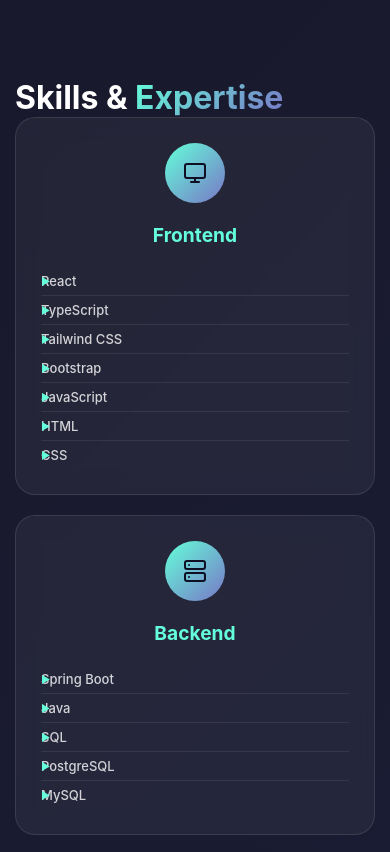
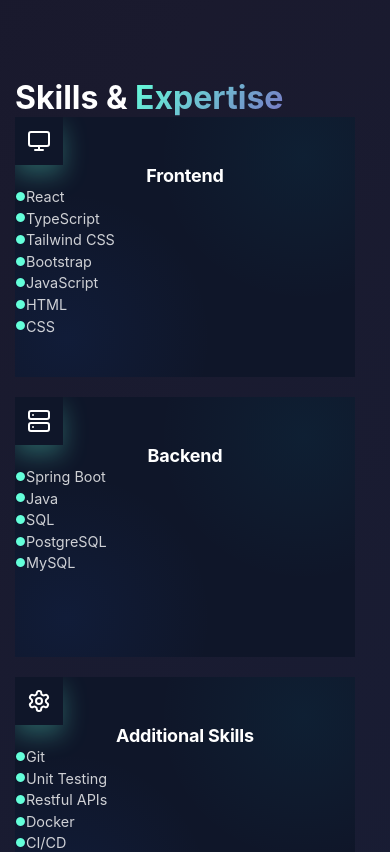
Before and after one commit to mmj05/portfolio, a React (Create React App) app: page / in a window 390 px wide. Shown: the part 2805-3657 px from the top of the page. Built offline with nearby package versions, Linux system fonts and the light colour scheme.

Commit message:
Enhance SkillCard styles: update background gradients, padding, and dimensions for improved aesthetics, refine hover effects, and implement responsive design adjustments for better mobile compatibility.

```diff
--- a/src/components/SkillCard/SkillCard.css
+++ b/src/components/SkillCard/SkillCard.css
@@ -1,30 +1,70 @@
 .skill-card {
-  padding: 30px;
+  background:
+    radial-gradient(circle at 15% 85%, rgba(37, 99, 235, 0.08) 0%, transparent 40%),
+    radial-gradient(circle at 85% 15%, rgba(6, 182, 212, 0.06) 0%, transparent 40%),
+    rgba(15, 23, 42, 0.95);
+  backdrop-filter: blur(12px);
+  border: 1px solid var(--glass-border);
+  border-radius: var(--radius-xl);
+  box-shadow: var(--shadow-lg);
+  padding: var(--space-2xl);
   text-align: center;
-  min-height: 320px;
+  min-height: 360px;
   display: flex;
   flex-direction: column;
   flex: 1;
-  max-width: 300px;
+  width: 340px;
+  transition: var(--transition-smooth);
+  position: relative;
+  overflow: hidden;
+}
+
+.skill-card:hover {
+  transform: translateY(-6px);
+  box-shadow: var(--shadow-xl);
+  border-color: rgba(37, 99, 235, 0.3);
+  background:
+    radial-gradient(circle at 15% 85%, rgba(37, 99, 235, 0.12) 0%, transparent 40%),
+    radial-gradient(circle at 85% 15%, rgba(6, 182, 212, 0.09) 0%, transparent 40%),
+    rgba(15, 23, 42, 0.98);
+}
+
+.skill-card::before {
+  content: '';
+  position: absolute;
+  top: 0;
+  left: 0;
+  right: 0;
+  height: 4px;
+  background: linear-gradient(90deg, var(--primary-color), var(--accent-color));
+  border-radius: var(--radius-xl) var(--radius-xl) 0 0;
 }
 
 .skill-icon {
-  width: 60px;
-  height: 60px;
-  background: linear-gradient(135deg, var(--primary-color), var(--secondary-color));
-  border-radius: 50%;
+  width: 64px;
+  height: 64px;
+  background: linear-gradient(135deg, var(--primary-color), var(--primary-dark));
+  border-radius: var(--radius-xl);
   display: flex;
   align-items: center;
   justify-content: center;
-  margin: 0 auto 20px;
-  color: var(--background-dark);
+  margin: 0 auto var(--space-xl);
+  color: white;
+  box-shadow: var(--shadow-primary);
+  transition: var(--transition-smooth);
+}
+
+.skill-card:hover .skill-icon {
+  transform: scale(1.05);
+  box-shadow: var(--shadow-xl), var(--shadow-primary);
 }
 
 .skill-category {
-  font-size: 1.3rem;
+  font-size: 1.5rem;
   font-weight: 700;
-  margin-bottom: 25px;
-  color: var(--primary-color);
+  margin-bottom: var(--space-2xl);
+  color: var(--text-primary);
+  letter-spacing: -0.01em;
 }
 
 .skill-technologies-list {
@@ -33,62 +73,81 @@
   margin: 0;
   text-align: left;
   flex: 1;
+  display: flex;
+  flex-direction: column;
+  gap: var(--space-md);
 }
 
 .skill-tech-item {
-  padding: 8px 0;
+  padding: 0;
   color: var(--text-secondary);
-  font-size: 14px;
-  font-weight: 500;
-  border-bottom: 1px solid rgba(255, 255, 255, 0.08);
-  transition: var(--transition);
+  font-size: 1rem;
+  font-weight: 400;
+  transition: var(--transition-smooth);
   position: relative;
-  padding-left: 20px;
+  display: flex;
+  align-items: center;
+  gap: var(--space-md);
+  line-height: 1.5;
 }
 
-.skill-tech-item:before {
-  content: "▶";
-  position: absolute;
-  left: 0;
+.skill-tech-item::before {
+  content: "●";
   color: var(--primary-color);
-  font-size: 10px;
-  top: 50%;
-  transform: translateY(-50%);
-}
-
-.skill-tech-item:last-child {
-  border-bottom: none;
+  font-size: 0.75rem;
+  transition: var(--transition-fast);
+  flex-shrink: 0;
 }
 
 .skill-tech-item:hover {
   color: var(--text-primary);
-  padding-left: 25px;
-  background: rgba(100, 255, 218, 0.05);
-  margin: 0 -10px;
-  padding-right: 10px;
-  border-radius: 4px;
 }
 
+.skill-tech-item:hover::before {
+  color: var(--accent-color);
+}
+
+/* Professional Responsive Design */
 @media (max-width: 1200px) {
   .skill-card {
-    max-width: none;
-    min-height: 280px;
+    min-height: 320px;
   }
 }
 
 @media (max-width: 768px) {
   .skill-card {
-    min-height: 250px;
-    padding: 25px;
+    min-height: 280px;
+    padding: var(--space-xl);
+  }
+
+  .skill-icon {
+    width: 56px;
+    height: 56px;
+    margin-bottom: var(--space-lg);
   }
 
   .skill-category {
-    font-size: 1.2rem;
-    margin-bottom: 20px;
+    font-size: 1.25rem;
+    margin-bottom: var(--space-lg);
   }
 
   .skill-tech-item {
-    font-size: 13px;
-    padding: 6px 0;
+    font-size: 0.9rem;
   }
 }
+
+@media (max-width: 640px) {
+  .skill-card {
+    padding: var(--space-lg);
+    min-height: 260px;
+  }
+
+  .skill-icon {
+    width: 48px;
+    height: 48px;
+  }
+
+  .skill-category {
+    font-size: 1.125rem;
+  }
+}
```
